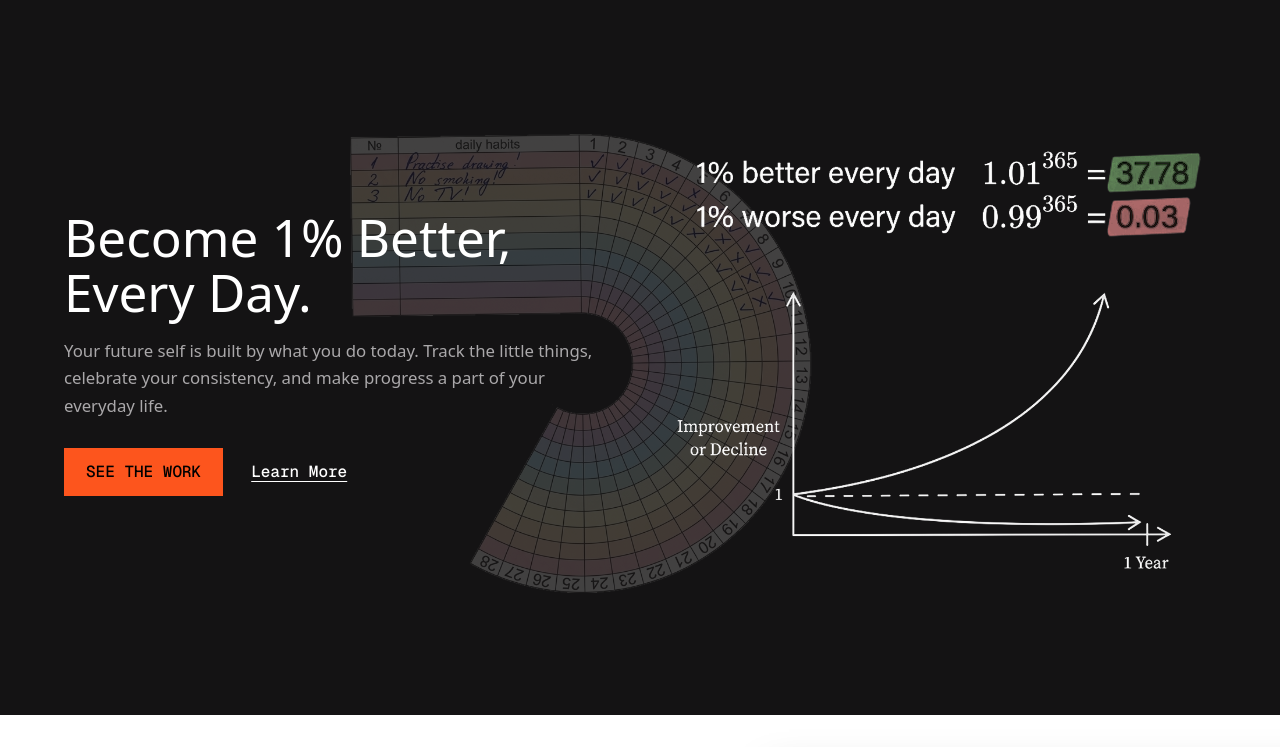
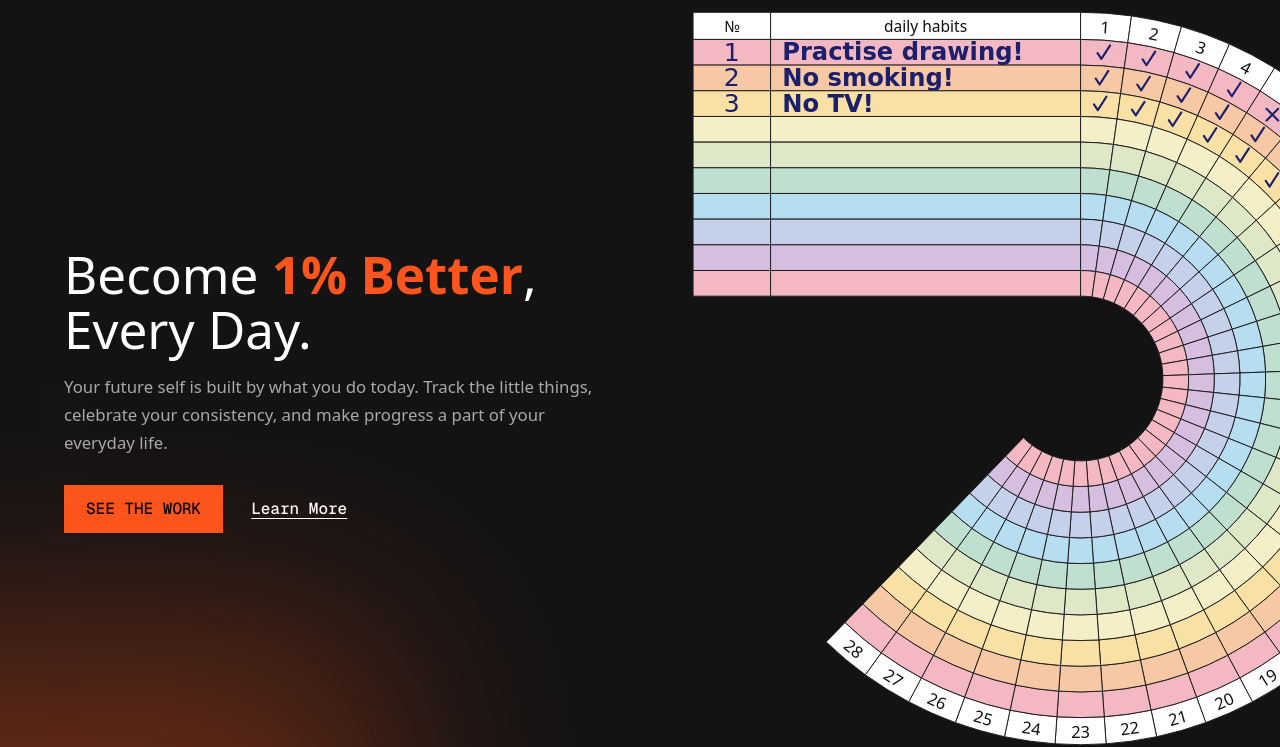
Before and after one commit to Distorver/HabitRack, a plain HTML site: page index.html in a window 1280 px wide. Shown: the part 85-832 px from the top of the page. Drawn offline with nearby package versions, Linux system fonts and the light colour scheme.

Commit message:
feat: made tracker ring interactive

```diff
--- a/css/hero.css
+++ b/css/hero.css
@@ -21,15 +21,26 @@
   gap: 48px;
 }
 
+.glow {
+  position: absolute;
+  border-radius: 50%;
+  box-shadow: 0 0 200px 20rem rgba(253, 85, 29, 0.35);
+  bottom: -20%;
+}
+
 .hero-copy {
   padding-block: 48px;
 }
 
 .hero-text {
   margin: 0 0 16px;
-  font-size: clamp(2.5rem, 4vw, 4rem);
+  font-size: clamp(2.5rem, 4vw, 3.5rem);
   font-weight: 500;
   line-height: 1.08;
+}
+
+.hero-text strong {
+  color: var(--color-orange);
 }
 
 .hero-p {
--- a/css/media.css
+++ b/css/media.css
@@ -104,6 +104,11 @@
     width: 0.5rem;
     height: 0.5rem;
   }
+}
+
+.tracker {
+  padding-right: 1.6rem;
+  padding-bottom: 2rem;
 }
 
 /* ======================================================= */
--- a/css/style.css
+++ b/css/style.css
@@ -9,3 +9,4 @@
 @import url("philosophy.css");
 @import url("contact.css");
 @import url("footer.css");
+@import url("tracker.css");
--- /dev/null
+++ b/css/tracker.css
@@ -0,0 +1,98 @@
+.tracker {
+  width: min(96vw, 820px);
+  height: auto;
+  display: block;
+  overflow: visible;
+  -webkit-tap-highlight-color: transparent;
+}
+
+.tracker .shape {
+  stroke: #1d1d1f;
+  stroke-width: 1;
+  stroke-linejoin: round;
+}
+
+.tracker .hdr,
+.tracker .day-label .shape {
+  fill: #fff;
+}
+
+.tracker text {
+  font-family:
+    system-ui,
+    -apple-system,
+    "Segoe UI",
+    sans-serif;
+  fill: #111;
+  text-anchor: middle;
+  dominant-baseline: central;
+  pointer-events: none;
+  user-select: none;
+}
+
+.tracker .day-label text {
+  font-size: 17px;
+}
+.tracker .hdr-text {
+  font-size: 16px;
+}
+
+.tracker .hand {
+  font-family: "Caveat", "Segoe Print", "Bradley Hand", cursive;
+  font-size: 25px;
+  font-weight: 600;
+  fill: #1c1f6b;
+  text-anchor: start;
+}
+.tracker .num {
+  font-family: "Caveat", "Segoe Print", cursive;
+  font-size: 26px;
+  font-weight: 500;
+  fill: #1c1f6b;
+}
+
+/* marks (✓ / ✗) */
+.tracker .mark {
+  fill: none;
+  stroke: #1c1f6b;
+  stroke-width: 2.2;
+  stroke-linecap: round;
+  stroke-linejoin: round;
+}
+
+/* ripple effect: every block animates its own scale / push / opacity */
+.tracker .cell {
+  transform-box: view-box;
+  transition:
+    transform 0.28s cubic-bezier(0.2, 0.8, 0.3, 1),
+    opacity 0.28s ease;
+}
+
+/* the hover layer: a copy of the hovered block, scaled up */
+.tracker .ghost {
+  transform-box: view-box;
+  pointer-events: none;
+  filter: drop-shadow(0 5px 7px rgba(0, 0, 0, 0.28));
+}
+.tracker .ghost .shape {
+  stroke-width: 1.6;
+}
+
+/* invisible layer that catches the mouse */
+.tracker .hit {
+  fill: transparent;
+  stroke: none;
+  cursor: pointer;
+}
+.tracker .hit.static {
+  cursor: default;
+}
+
+@media (prefers-reduced-motion: reduce) {
+  .tracker .ghost {
+    filter: none;
+  }
+  .tracker .cell {
+    transition: none;
+  }
+}
--- a/index.html
+++ b/index.html
@@ -4,6 +4,11 @@
     <meta charset="UTF-8" />
     <meta name="viewport" content="width=device-width, initial-scale=1.0" />
     <title>HabitRack</title>
+    <link
+      rel="icon"
+      type="image/x-icon"
+      href="../../assets/images/compressed/HabitRack.webp"
+    />
     <!-- ==========FONTS START========== -->
     <link rel="preconnect" href="https://fonts.googleapis.com" />
     <link rel="preconnect" href="https://fonts.gstatic.com" crossorigin />
@@ -85,7 +90,9 @@
             </li>
           </ul>
           <div class="nav-action">
-            <a href="modules/auth/signup.html" class="button button-orange">Track Your Habits Now</a>
+            <a href="modules/auth/signup.html" class="button button-orange"
+              >Track Your Habits Now</a
+            >
           </div>
         </div>
       </div>
@@ -95,19 +102,15 @@
     <!-- ========== HERO START ========== -->
     <!-- Hero Section -->
     <section class="hero-section" id="hero-section">
-      <!-- Background Faded Image (Habit Wheel) -->
-      <img
-        src="assets/images/raw/Tracker.png"
-        alt="Habit Tracker"
-        class="bg-tracker"
-      />
-
       <!-- Main Content Container -->
       <div class="page-container hero-container">
         <div class="hero-layout">
+          <div class="glow"></div>
           <!-- Left Side: Text & Buttons -->
           <div class="hero-copy">
-            <h1 class="hero-text">Become 1% Better, Every Day.</h1>
+            <h1 class="hero-text">
+              Become <strong>1% Better</strong>, Every Day.
+            </h1>
             <p class="hero-p">
               Your future self is built by what you do today. Track the little
               things, celebrate your consistency, and make progress a part of
@@ -121,14 +124,14 @@
             </div>
           </div>
 
-          <!-- Right Side: 1% Graph Image -->
-          <div class="hero-visual">
-            <img
-              src="assets/images/raw/Graph.png"
-              alt="1% Better Graph"
-              class="graph-img"
-            />
-          </div>
+          <!-- Right Side: Ring Tracker-->
+          <svg
+            class="tracker"
+            id="tracker"
+            viewBox="0 0 820 790"
+            role="img"
+            aria-label="Radial 28-day habit tracker"
+          ></svg>
         </div>
       </div>
     </section>
@@ -342,7 +345,7 @@
         </div>
       </form>
     </div>
-     <!-- ========== CONTACT END ========== -->
+    <!-- ========== CONTACT END ========== -->
 
     <!-- ========== FOOTER START ========== -->
     <footer class="footer-section">
@@ -350,7 +353,10 @@
         <div class="footer-top">
           <!-- Left Side: Logo & Slogan -->
           <div class="footer-brand">
-            <a href="index.html" class="footer-logo-wrap text-decoration-none text-white d-inline-flex">
+            <a
+              href="index.html"
+              class="footer-logo-wrap text-decoration-none text-white d-inline-flex"
+            >
               <img
                 src="assets/images/raw/HabitRack.png"
                 alt="HabitRack Logo"
@@ -365,37 +371,19 @@
           <div class="footer-navigation">
             <ul class="footer-links">
               <li>
-                <a
-                  href="index.html"
-                  class="footer-link"
-                  >Home</a
-                >
+                <a href="index.html" class="footer-link">Home</a>
               </li>
               <li>
-                <a
-                  href="about.html"
-                  class="footer-link"
-                  >About us</a
-                >
+                <a href="about.html" class="footer-link">About us</a>
               </li>
               <li>
-                <a
-                  href="#contact-section"
-                  class="footer-link"
-                  >Contact</a
-                >
+                <a href="#contact-section" class="footer-link">Contact</a>
               </li>
               <li>
-                <a
-                  href="modules/auth/login.html"
-                  class="footer-link"
-                  >Login</a
-                >
+                <a href="modules/auth/login.html" class="footer-link">Login</a>
               </li>
               <li>
-                <a
-                  href="modules/auth/signup.html"
-                  class="footer-link"
+                <a href="modules/auth/signup.html" class="footer-link"
                   >Sign Up</a
                 >
               </li>
@@ -429,5 +417,7 @@
       integrity="sha384-FKyoEForCGlyvwx9Hj09JcYn3nv7wiPVlz7YYwJrWVcXK/BmnVDxM+D2scQbITxI"
       crossorigin="anonymous"
     ></script>
+
+    <script src="js/tracker.js"></script>
   </body>
 </html>
--- /dev/null
+++ b/js/tracker.js
@@ -0,0 +1,275 @@
+(() => {
+  /* ---------- settings ---------- */
+  const CX = 430,
+    CY = 400; // center of the circle
+  const R_OUT = 350; // outer radius of the first habit row
+  const ROW_H = 26.5; // thickness of each row
+  const ROWS = 10;
+  const DAYS = 28;
+  const STEP = 8; // degrees per day
+  const LABEL_W = 28; // thickness of the day-number ring
+  const SCALE = 1.3; // scale of the hovered block (neighbors get a fraction)
+  const RANGE = 130; // px: how far the ripple reaches
+  const PUSH = 0; // px: how far neighbors get pushed away
+  const DIM = 0.75; // opacity of blocks outside the ripple
+  const TABLE_W = 400; // total width of the "№ + habit" table
+  const NUM_W = 80;
+
+  const colors = [
+    "#f4b8c3",
+    "#f7c8a4",
+    "#f9e1a6",
+    "#f4efc6",
+    "#dfe8c6",
+    "#bfe0cf",
+    "#b6def0",
+    "#c5d0ea",
+    "#d6bee1",
+    "#f4b8c3",
+  ];
+  const habits = ["Practise drawing!", "No smoking!", "No TV!"];
+
+  /* state: 0 = empty, 1 = ✓, 2 = ✗ (click a block to cycle) */
+  const state = Array.from({ length: ROWS }, () => Array(DAYS).fill(0));
+  const demo = ["1111211111", "1111121211", "1111111221"];
+  demo.forEach((str, r) => [...str].forEach((c, d) => (state[r][d] = +c)));
+
+  /* ---------- helpers ---------- */
+  const NS = "http://www.w3.org/2000/svg";
+  const svg = document.getElementById("tracker");
+  const rad = (a) => (a * Math.PI) / 180;
+  const pt = (r, a) => [CX + r * Math.sin(rad(a)), CY - r * Math.cos(rad(a))];
+
+  function el(tag, attrs = {}, parent) {
+    const n = document.createElementNS(NS, tag);
+    for (const k in attrs) n.setAttribute(k, attrs[k]);
+    if (parent) parent.appendChild(n);
+    return n;
+  }
+
+  const sector = (rO, rI, a0, a1) => {
+    const [x1, y1] = pt(rO, a0),
+      [x2, y2] = pt(rO, a1);
+    const [x3, y3] = pt(rI, a1),
+      [x4, y4] = pt(rI, a0);
+    return `M${x1} ${y1}A${rO} ${rO} 0 0 1 ${x2} ${y2}L${x3} ${y3}A${rI} ${rI} 0 0 0 ${x4} ${y4}Z`;
+  };
+  const box = (x, y, w, h) => `M${x} ${y}h${w}v${h}h${-w}Z`;
+
+  const markPath = (s, x, y) =>
+    s === 1
+      ? `M${x - 6} ${y + 0}L${x - 2} ${y + 6}L${x + 7} ${y - 8}`
+      : s === 2
+        ? `M${x - 6} ${y - 6}L${x + 6} ${y + 6}M${x + 6} ${y - 6}L${x - 6} ${y + 6}`
+        : "";
+
+  /* ---------- layers ---------- */
+  const cellsLayer = el("g", { class: "cells" }, svg);
+  const ghost = el("g", { class: "ghost" }, svg);
+  const hitLayer = el("g", {}, svg);
+
+  const cells = [];
+
+  function addCell({ d, fill, cls = "", cx, cy, interactive = true, build }) {
+    const g = el("g", { class: "cell " + cls }, cellsLayer);
+    g.style.transformOrigin = `${cx}px ${cy}px`;
+    el("path", { d, fill, class: "shape" }, g);
+    const extra = build ? build(g) : {};
+    const hit = el(
+      "path",
+      { d, class: "hit" + (interactive ? "" : " static") },
+      hitLayer,
+    );
+    const cell = { g, cx, cy, ...extra };
+    cells.push(cell);
+    hit.addEventListener("pointerenter", () => show(cell));
+    hit.addEventListener("pointerleave", hide);
+    return { cell, hit };
+  }
+
+  /* ---------- table (left) ---------- */
+  const tx = CX - TABLE_W;
+  const topY = CY - R_OUT;
+  const hdrY = topY - LABEL_W;
+
+  addCell({
+    d: box(tx, hdrY, NUM_W, LABEL_W),
+    fill: "#fff",
+    cls: "hdr",
+    cx: tx + NUM_W / 2,
+    cy: hdrY + LABEL_W / 2,
+    build: (g) => {
+      const t = el(
+        "text",
+        { x: tx + NUM_W / 2, y: hdrY + LABEL_W / 2, class: "hdr-text" },
+        g,
+      );
+      t.textContent = "№";
+    },
+  });
+  addCell({
+    d: box(tx + NUM_W, hdrY, TABLE_W - NUM_W, LABEL_W),
+    fill: "#fff",
+    cls: "hdr",
+    cx: tx + NUM_W + (TABLE_W - NUM_W) / 2,
+    cy: hdrY + LABEL_W / 2,
+    build: (g) => {
+      const t = el(
+        "text",
+        {
+          x: tx + NUM_W + (TABLE_W - NUM_W) / 2,
+          y: hdrY + LABEL_W / 2,
+          class: "hdr-text",
+        },
+        g,
+      );
+      t.textContent = "daily habits";
+    },
+  });
+
+  for (let r = 0; r < ROWS; r++) {
+    const y = topY + r * ROW_H;
+    const mid = y + ROW_H / 2;
+
+    addCell({
+      d: box(tx, y, NUM_W, ROW_H),
+      fill: colors[r],
+      cx: tx + NUM_W / 2,
+      cy: mid,
+      build: (g) => {
+        if (habits[r]) {
+          const t = el("text", { x: tx + NUM_W / 2, y: mid, class: "num" }, g);
+          t.textContent = r + 1;
+        }
+      },
+    });
+    addCell({
+      d: box(tx + NUM_W, y, TABLE_W - NUM_W, ROW_H),
+      fill: colors[r],
+      cx: tx + NUM_W + (TABLE_W - NUM_W) / 2,
+      cy: mid,
+      build: (g) => {
+        if (habits[r]) {
+          const t = el(
+            "text",
+            { x: tx + NUM_W + 12, y: mid, class: "hand" },
+            g,
+          );
+          t.textContent = habits[r];
+        }
+      },
+    });
+  }
+
+  /* ---------- day-number ring ---------- */
+  for (let d = 0; d < DAYS; d++) {
+    const a0 = d * STEP,
+      a1 = a0 + STEP,
+      am = a0 + STEP / 2;
+    const [x, y] = pt(R_OUT + LABEL_W / 2, am);
+    const flip = am > 90 && am < 270 ? 180 : 0;
+
+    addCell({
+      d: sector(R_OUT + LABEL_W, R_OUT, a0, a1),
+      fill: "#fff",
+      cls: "day-label",
+      cx: x,
+      cy: y,
+      build: (g) => {
+        const t = el(
+          "text",
+          { x, y, transform: `rotate(${am + flip} ${x} ${y})` },
+          g,
+        );
+        t.textContent = d + 1;
+      },
+    });
+  }
+
+  /* ---------- the radial grid ---------- */
+  for (let r = 0; r < ROWS; r++) {
+    const rO = R_OUT - r * ROW_H,
+      rI = rO - ROW_H;
+    for (let d = 0; d < DAYS; d++) {
+      const a0 = d * STEP,
+        a1 = a0 + STEP;
+      const [x, y] = pt((rO + rI) / 2, a0 + STEP / 2);
+
+      const { cell, hit } = addCell({
+        d: sector(rO, rI, a0, a1),
+        fill: colors[r],
+        cx: x,
+        cy: y,
+        build: (g) => ({
+          mark: el(
+            "path",
+            { class: "mark", d: markPath(state[r][d], x, y) },
+            g,
+          ),
+        }),
+      });
+
+      hit.addEventListener("click", () => {
+        state[r][d] = (state[r][d] + 1) % 3;
+        cell.mark.setAttribute("d", markPath(state[r][d], x, y));
+        show(cell); // refresh the hovered copy
+      });
+    }
+  }
+
+  /* ---------- hover: scaled copy of the block ---------- */
+  const IDLE = "translate(0px, 0px) scale(1)";
+
+  /* every other block reacts according to its distance from the hovered one */
+  function ripple(src) {
+    for (const c of cells) {
+      if (c === src) {
+        c.g.style.transform = IDLE;
+        c.g.style.opacity = 1;
+        continue;
+      }
+      const dx = c.cx - src.cx,
+        dy = c.cy - src.cy;
+      const dist = Math.hypot(dx, dy);
+      const k = Math.pow(Math.max(0, 1 - dist / RANGE), 2); // 1 = touching, 0 = out of range
+      const s = 1 + (SCALE - 1) * k;
+      const px = dist ? (dx / dist) * PUSH * k : 0;
+      const py = dist ? (dy / dist) * PUSH * k : 0;
+      c.g.style.transform = `translate(${px}px, ${py}px) scale(${s})`;
+      c.g.style.opacity = DIM + (1 - DIM) * k;
+    }
+  }
+  function settle() {
+    for (const c of cells) {
+      c.g.style.transform = IDLE;
+      c.g.style.opacity = 1;
+    }
+  }
+
+  let anim = null;
+  let hideFrame = 0;
+  function show(cell) {
+    cancelAnimationFrame(hideFrame); // moving cell to cell: keep the ripple going
+    ripple(cell);
+    ghost.replaceChildren(
+      ...[...cell.g.children].map((n) => n.cloneNode(true)),
+    );
+    ghost.style.transformOrigin = `${cell.cx}px ${cell.cy}px`;
+    anim && anim.cancel();
+    anim = ghost.animate(
+      [{ transform: "scale(1)" }, { transform: `scale(${SCALE})` }],
+      {
+        duration: 140,
+        easing: "cubic-bezier(.2,.8,.3,1)",
+        fill: "forwards",
+      },
+    );
+  }
+  function hide() {
+    anim && anim.cancel();
+    ghost.replaceChildren();
+    // wait one frame so the figure doesn't snap back when the mouse
+    // slides from one block straight into the next
+    hideFrame = requestAnimationFrame(settle);
+  }
+})();
```
Also changed, not shown: about.html (+36 -10 lines), modules/auth/login.html (+87 -23 lines), modules/auth/signup.html (+89 -22 lines).
